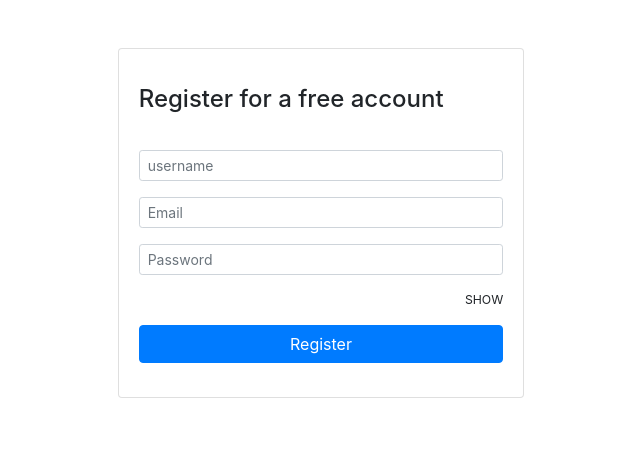
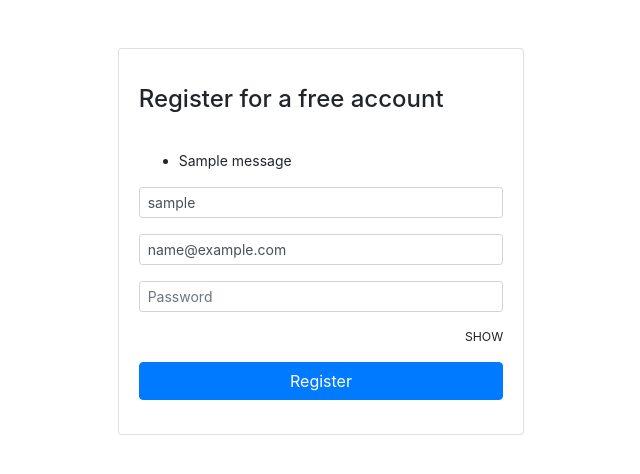
Before and after one commit to mizan8102/income_expense, a Django app: template templates/authentication/registration.html in a window 1280 px wide. Shown: the top 474 px of the page, without its empty margins (319-959 px from the left). Run offline with Django 4.2, Linux system fonts and the light colour scheme; the template is opened without the code that fills it: most values are stand-ins (such as "Sample title", 1, 10 or a date in 2020); one stand-in notice (Sample message) is shown; some libraries are stand-ins or nearby versions.

Commit message:
upload-code

```diff
--- a/authentication/urls.py
+++ b/authentication/urls.py
@@ -1,7 +1,9 @@
-from .views import RegistrationViw, UserNameValidationView
+from .views import RegistrationViw, UserNameValidationView, EmailValidationView
 from django.urls import path
 from django.views.decorators.csrf import csrf_exempt
+
 urlpatterns = [
     path('register', RegistrationViw.as_view(), name='register'),
-    path('username-validation', csrf_exempt(UserNameValidationView.as_view()), name='user-name-validation')
+    path('username-validation', csrf_exempt(UserNameValidationView.as_view()), name='user-name-validation'),
+    path('validate-email', csrf_exempt(EmailValidationView.as_view()), name='validate-email')
 ]
--- a/income_expense/static/css/main.css
+++ b/income_expense/static/css/main.css
@@ -12,3 +12,12 @@
     font-size: 3.5rem;
   }
 }
+
+.showPasswordToggle {
+  cursor: pointer;
+  transition: all;
+}
+
+.showPasswordToggle:hover {
+  transform: scale(1.2);
+}
--- a/income_expense/static/js/register.js
+++ b/income_expense/static/js/register.js
@@ -55,7 +55,7 @@ usernameField.addEventListener("keyup", (e) => {
   feedBackArea.style.display = "none";
 
   if (usernameVal.length > 0) {
-    fetch("/authentication/validate-username", {
+    fetch("/authentication/username-validation", {
       body: JSON.stringify({ username: usernameVal }),
       method: "POST",
     })
--- a/templates/authentication/registration.html
+++ b/templates/authentication/registration.html
@@ -12,16 +12,19 @@
         <div class="card-title py-3">
           <h4>Register for a free account</h4>
         </div>
-        <form  method="post">
 
 
+       <form action="{% url 'register' %}" method="post">
+          {% csrf_token %}
+
+          {% include 'partials/_message.html' %}
           <div class="form-group">
             <input
               type="text"
               name="username"
               placeholder="username"
               id="usernameField"
-
+              value="{{fieldValues.username}}"
               class="form-control form-control-sm"
             />
           </div>
@@ -36,7 +39,7 @@
               class="form-control form-control-sm"
               id="emailField"
 
-
+              value="{{fieldValues.email}}"
             />
           </div>
 
@@ -50,7 +53,7 @@
               class="form-control form-control-sm"
               id="passwordField"
             />
-            <small class="float-right py-3 showPasswordToggle">SHOW</small>
+            <small class="float-right py-3 showPasswordToggle" style="cursor:pointer;user-select: none">SHOW</small>
           </div>
           <input type="submit" value="Register" class="btn btn-block btn-primary submit-btn" />
         </form>
--- /dev/null
+++ b/templates/partials/_message.html
@@ -0,0 +1,10 @@
+ {% if messages %}
+            <ul class="messages">
+                {% for message in messages %}
+                <li{% if message.tags %} class="{{ message.tags }}"{% endif %}>
+{#                    {% if message.level == DEFAULT_MESSAGE_LEVELS.ERROR %}Important: {% endif %}#}
+                    {{ message }}
+                </li>
+                {% endfor %}
+            </ul>
+          {% endif %}
```
Also changed, not shown: authentication/views.py (+19 -0 lines). Lines whose indentation alone changed are shown as unchanged.
